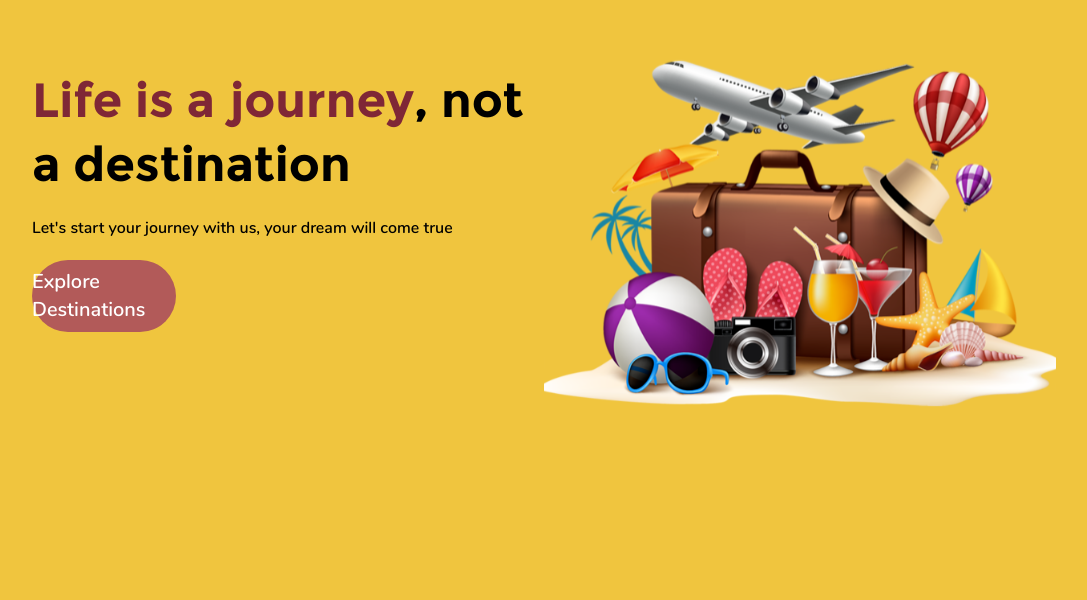
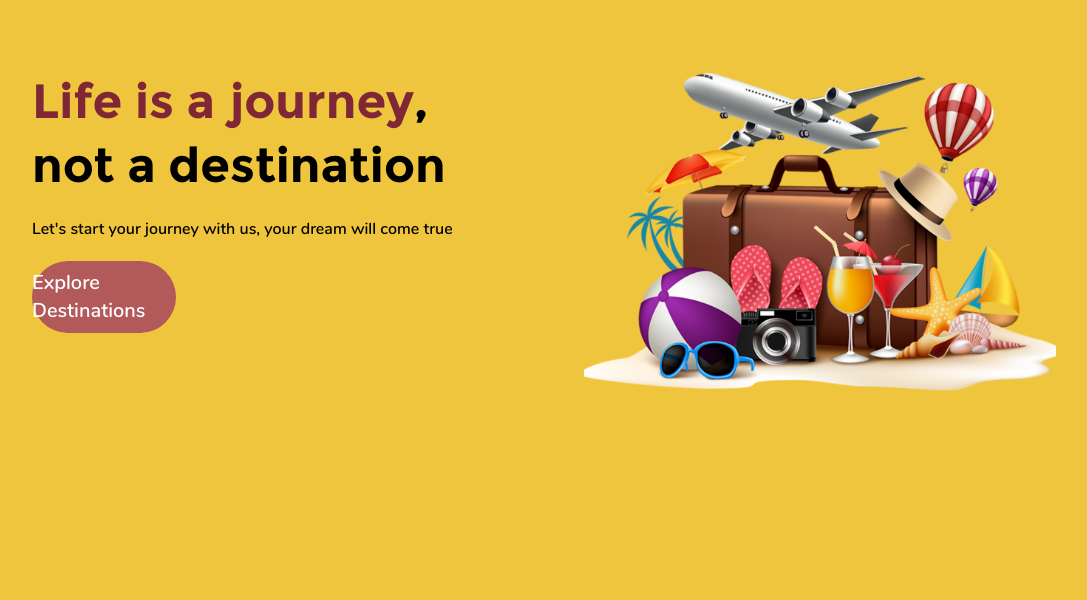
Before and after one commit to defz7/travelline, a Next.js app: page / in a window 1280 px wide. Shown: the part 200-800 px from the top of the page, without its empty margins (96-1183 px from the left). Built offline with nearby package versions, Linux system fonts and the light colour scheme.

Commit message:
fix: landingpage section

```diff
--- a/components/Home/landingpage.tsx
+++ b/components/Home/landingpage.tsx
@@ -3,8 +3,8 @@ import Link from "next/link";
 
 function Landingpage() {
     return(
-        <div className="h-screen relative bg-cstmyellow">
-            <div className="h-full grid grid-cols-2 content-center px-16 xl:px-32 2xl:px-52">
+        <div className="w-full h-full px-16 xl:px-32 2xl:px-52 py-52 bg-cstmyellow">
+            <div className="grid grid-cols-2 gap-x-20 content-center xl:container xl:mx-auto">
                 <div className="h-full gap-5 2xl:gap-11 content-center grid">
                     <h1 className="font-montserratBold text-4xl xl:text-5xl 2xl:text-7xl text-black leading-[3.5rem] xl:leading-[4rem] 2xl:leading-[6rem]">
                         <span className="text-brownfont">
```
